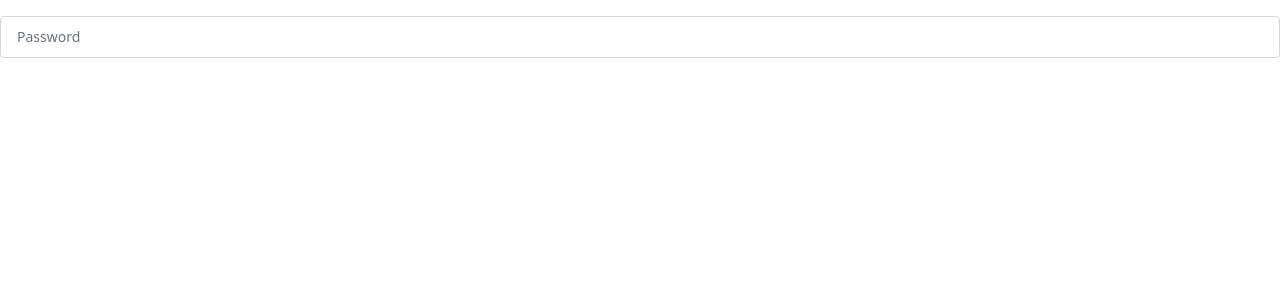
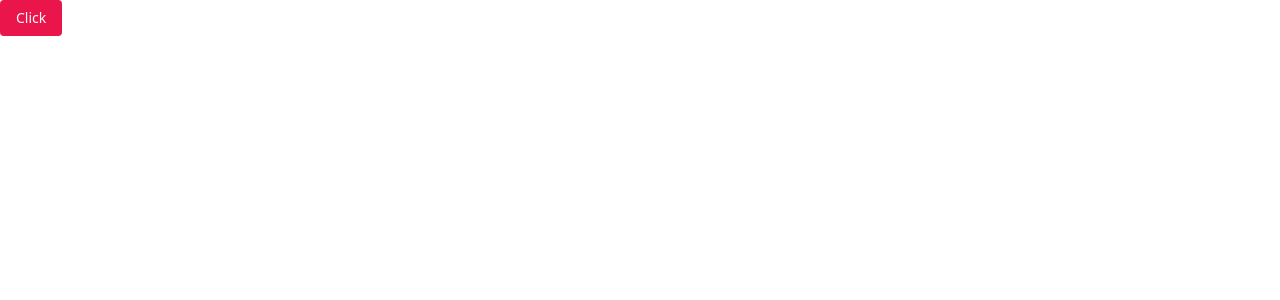
Before and after one commit to abrown5421/TheDanceAndMovementWorkshop, a React (Vite) app: page / in a window 1280 px wide. Shown: the top 300 px of the page. Built offline with nearby package versions, Linux system fonts and the light colour scheme.

Commit message:
adding in a global button component for rendering scalable buttons with a redux slice for tracking the load state of the button

```diff
--- a/package.json
+++ b/package.json
@@ -15,6 +15,7 @@
     "@types/react-redux": "^7.1.34",
     "animate.css": "^4.1.1",
     "clsx": "^2.1.1",
+    "lucide-react": "^0.508.0",
     "react": "^19.1.0",
     "react-dom": "^19.1.0",
     "react-redux": "^9.2.0",
--- a/src/app/store/store.ts
+++ b/src/app/store/store.ts
@@ -2,12 +2,14 @@ import { configureStore } from '@reduxjs/toolkit';
 import viewportReducer from './globalSlices/viewportSlice';
 import modalReducer from '../../components/modal/modalSlice';
 import notificationReducer from '../../components/notification/notificationSlice';
+import buttonLoadReducer from '../../components/button/buttonLoadSlice';
 
 export const store = configureStore({
   reducer: {
     viewport: viewportReducer,
     modal: modalReducer,
-    notification: notificationReducer
+    notification: notificationReducer,
+    buttonLoad: buttonLoadReducer,
   },
 });
 
--- /dev/null
+++ b/src/components/button/Button.tsx
@@ -0,0 +1,39 @@
+import React from "react";
+import type { ButtonProps } from "./buttonTypes";
+import { Loader2 } from "lucide-react";
+import { clsx } from "clsx";
+
+const Button: React.FC<ButtonProps> = ({
+  text,
+  onClick,
+  bgColor = "bg-primary",
+  textColor = "text-white",
+  loading = false,
+  disabled = false,
+  className = "",
+  type = "button",
+}) => {
+  return (
+    <button
+      type={type}
+      onClick={onClick}
+      disabled={disabled || loading}
+      className={clsx(
+        "inline-flex items-center justify-center rounded px-4 py-2 text-sm font-medium transition-colors duration-200 focus:outline-none focus:ring-2 focus:ring-ring focus:ring-offset-2",
+        disabled ? "cursor-not-allowed" : "cursor-pointer",
+        bgColor,
+        textColor,
+        (disabled || loading) && "opacity-50 cursor-not-allowed",
+        className
+      )}
+    >
+      {loading ? (
+        <Loader2 className="h-4 w-4 animate-spin" />
+      ) : (
+        text
+      )}
+    </button>
+  );
+};
+
+export default Button;
--- /dev/null
+++ b/src/components/button/buttonLoadSlice.ts
@@ -0,0 +1,32 @@
+import { createSlice } from '@reduxjs/toolkit';
+import type { PayloadAction } from '@reduxjs/toolkit';
+import type { ButtonLoadState } from './buttonTypes';
+
+const initialState: ButtonLoadState = {
+    buttonLoad: false,
+    buttonIdentify: ''
+};
+
+const searchParamsSlice = createSlice({
+  name: 'buttonLoad',
+  initialState,
+  reducers: {
+    setButtonLoad: (state, action: PayloadAction<boolean>) => {
+      state.buttonLoad = action.payload;
+    },
+    setButtonIdentify: (state, action: PayloadAction<string>) => {
+      state.buttonIdentify = action.payload;
+    },
+    setEntireButtonLoadState(_, action: PayloadAction<ButtonLoadState>) {
+        return action.payload;
+    },
+    unsetButtonLoadState: (state) => {
+      state.buttonLoad = false;
+      state.buttonIdentify = '';
+    },
+  },
+});
+
+export const { setEntireButtonLoadState, unsetButtonLoadState } = searchParamsSlice.actions;
+
+export default searchParamsSlice.reducer;
--- /dev/null
+++ b/src/components/button/buttonTypes.ts
@@ -0,0 +1,15 @@
+export interface ButtonProps {
+  text: string;
+  onClick: () => void;
+  bgColor?: string;
+  textColor?: string;
+  loading?: boolean;
+  disabled?: boolean;
+  className?: string;
+  type?: "button" | "submit" | "reset";
+}
+
+export interface ButtonLoadState {
+    buttonLoad: boolean;
+    buttonIdentify: string;
+}
--- a/src/components/notification/Notification.tsx
+++ b/src/components/notification/Notification.tsx
@@ -1,5 +1,6 @@
 import React, { useEffect } from 'react';
 import Transition from '../transition/Transition';
+import { X } from 'lucide-react';
 import { useAppDispatch, useAppSelector } from '../../app/store/hooks';
 import { closeNotification, setNotificationOpen } from './notificationSlice';
 
@@ -9,15 +10,15 @@ const Notification: React.FC = () => {
 
   useEffect(() => {
     const timer = setTimeout(() => {
-        handleCloseNotif()
-    }, 3000);
+      handleCloseNotif()
+    }, 4000);
     return () => clearTimeout(timer);
   }, []);
 
   const handleCloseNotif = () => {
     dispatch(setNotificationOpen(false))
     setTimeout(() => {
-        closeNotification()
+      dispatch(closeNotification())
     }, 500)
   }
 
@@ -25,7 +26,9 @@ const Notification: React.FC = () => {
     <div className='absolute bottom-4 right-4'>
         <Transition entry="animate__fadeInRight" exit="animate__fadeOutRight" speed="fast" isEntering={notification.notificationOpen}>
             <div className={notification.notificationSeverity === 'error' ? "bg-red-300 border border-red-500 p-2 rounded relative min-w-80" : "bg-green-200 border border-green-500 p-2 rounded relative min-w-80"}>
-                <div onClick={() => handleCloseNotif()} className='absolute right-2'>X</div>
+                <div onClick={() => handleCloseNotif()} className='absolute right-2 cursor-pointer text-black'>
+                  <X />
+                </div>
                 <div className={notification.notificationSeverity === 'error' ? 'text-red-800' : 'text-green-800'}>{notification.notificationMessage}</div>
             </div>
         </Transition>
--- a/src/features/homePage/HomePage.tsx
+++ b/src/features/homePage/HomePage.tsx
@@ -1,26 +1,37 @@
-import { useAppDispatch } from "../../app/store/hooks";
-import Input from "../../components/input/Input";
+import { useAppDispatch, useAppSelector } from "../../app/store/hooks";
+import Button from "../../components/button/Button";
+import { setEntireButtonLoadState, unsetButtonLoadState } from "../../components/button/buttonLoadSlice";
 import { setEntireNotification } from "../../components/notification/notificationSlice";
 
 function HomePage() {
   const dispatch = useAppDispatch();
+  const buttonLoad = useAppSelector((state) => state.buttonLoad);
+  const areWeLoading = buttonLoad.buttonLoad && buttonLoad.buttonIdentify === 'click-button';
+
   const handleClick = () => {
-    dispatch(setEntireNotification({
-      notificationOpen: true,
-      notificationSeverity: 'success',
-      notificationMessage: 'This is an Error Note',
-    }));
+    dispatch(setEntireButtonLoadState({
+      buttonLoad: true,
+      buttonIdentify: 'click-button'
+    }))
+    setTimeout(() => {
+      dispatch(setEntireNotification({
+        notificationOpen: true,
+        notificationSeverity: 'success',
+        notificationMessage: 'This is an Error Note',
+      }));
+      dispatch(unsetButtonLoadState())
+    }, 1000)
   }
   return (
     <>
-      <Input
-        className="mt-4"
-        type="password"
-        label="Password"
-        placeholder="••••••••"
-        error={false}
-        color="purple"
-        helperText="Password is required"
+      <Button
+        text="Click"
+        onClick={handleClick}
+        bgColor="bg-primary"
+        textColor="text-white"
+        loading={areWeLoading}
+        className=""
+        type="button"
       />
     </>
   )
```
Also changed, not shown: 1 other file (tests, documents, lock files or other folders).
